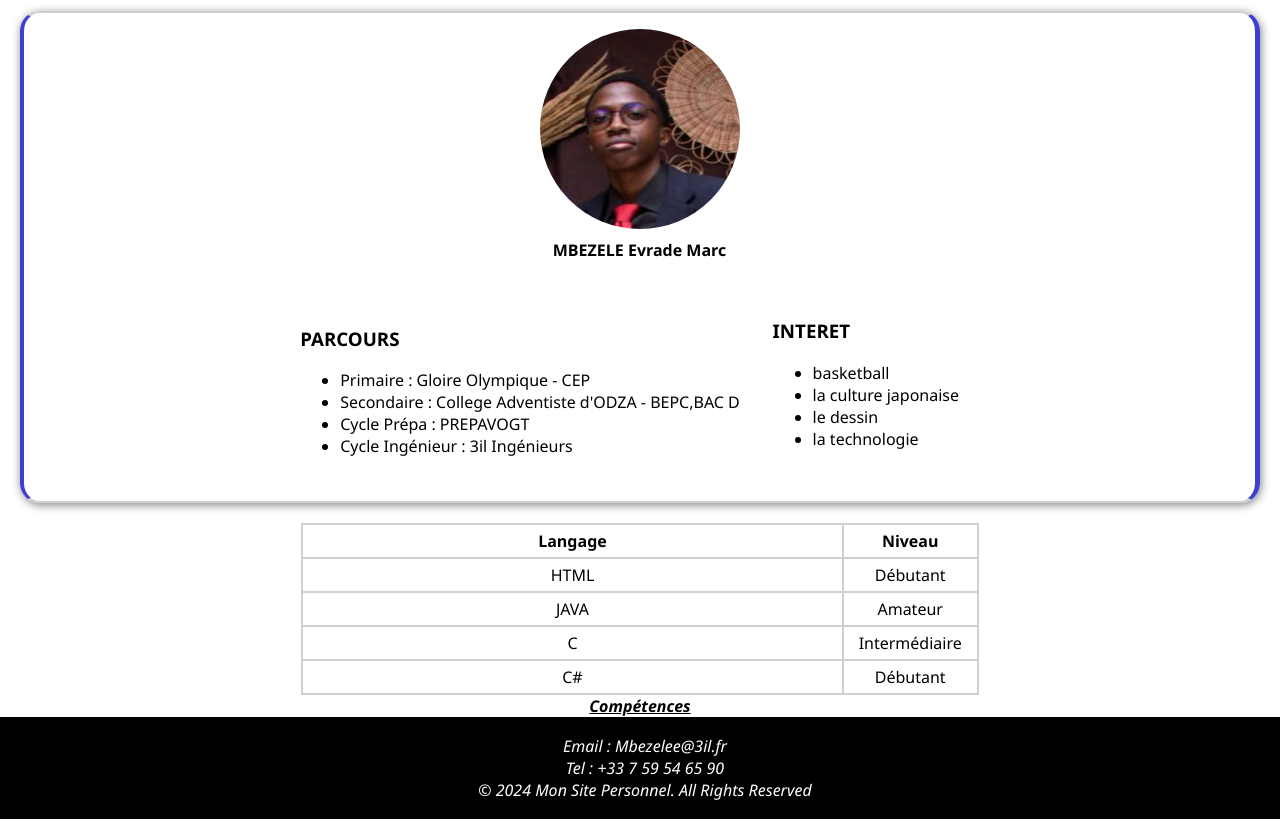
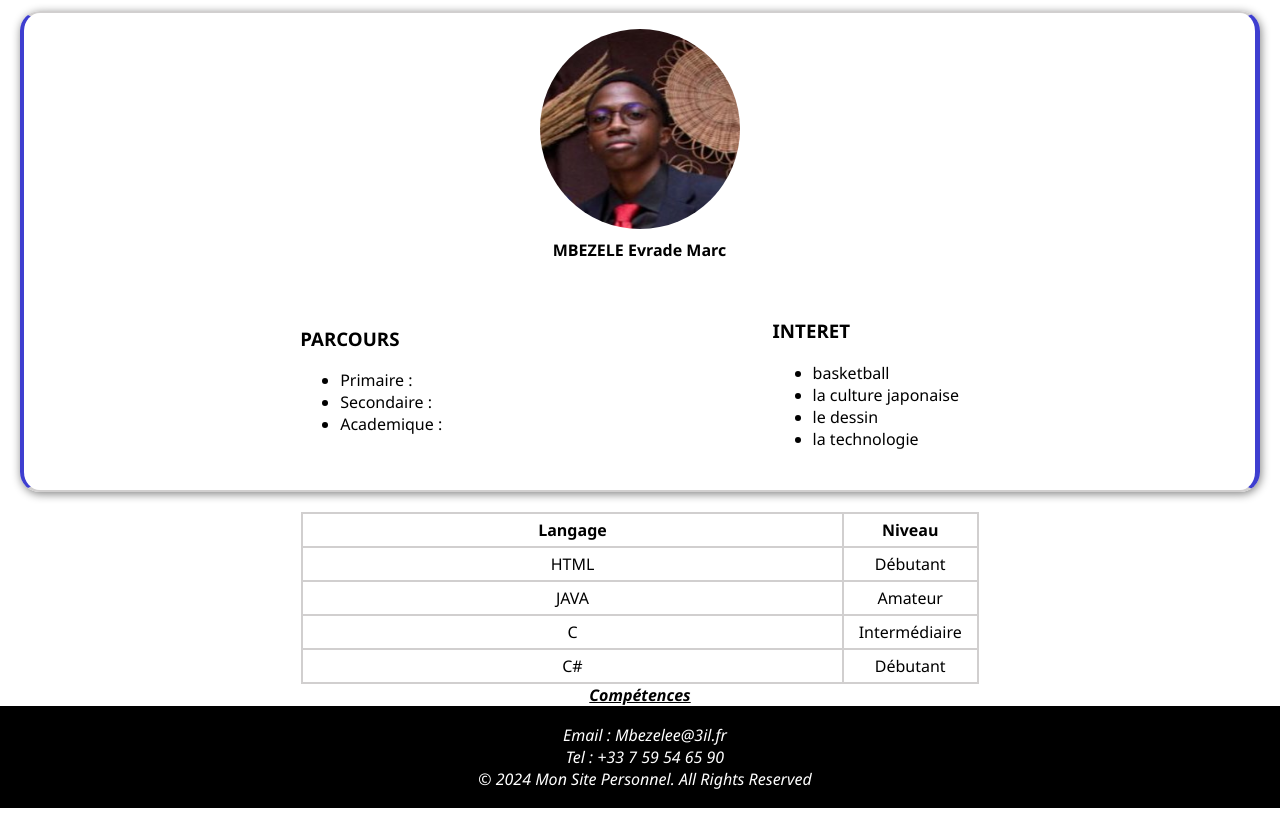
Before and after one commit to EvradeMarc/first-web-site, a plain HTML site: page about.html in a window 1280 px wide. Shown: the part 64-883 px from the top of the page. Drawn offline with Linux system fonts and the light colour scheme.

Commit message:
Update about.html

```diff
--- a/about.html
+++ b/about.html
@@ -41,17 +41,15 @@
 
                 <ul>
                     <Li>
-                        Primaire : Gloire Olympique - CEP
+                        Primaire :
                     </Li>
                     <Li>
-                        Secondaire : College Adventiste d'ODZA - BEPC,BAC D
+                        Secondaire :
                     </Li>
                     <Li>
-                        Cycle Prépa : PREPAVOGT
+                        Academique :
                     </Li>
-                    <Li>
-                        Cycle Ingénieur : 3il Ingénieurs
-                    </Li>
+
                 </ul>
                 <h3 class="interet"> <strong>INTERET</strong></h3>
                 <ul>
```
